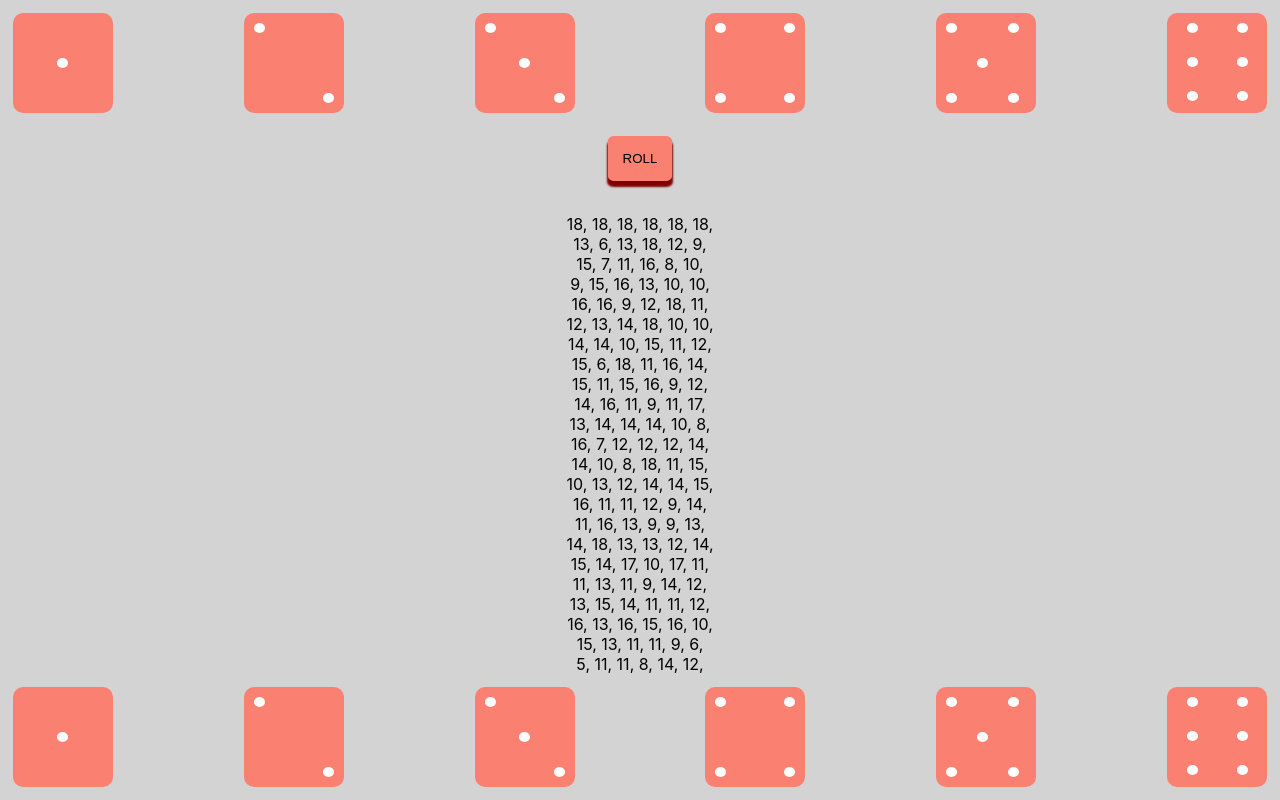
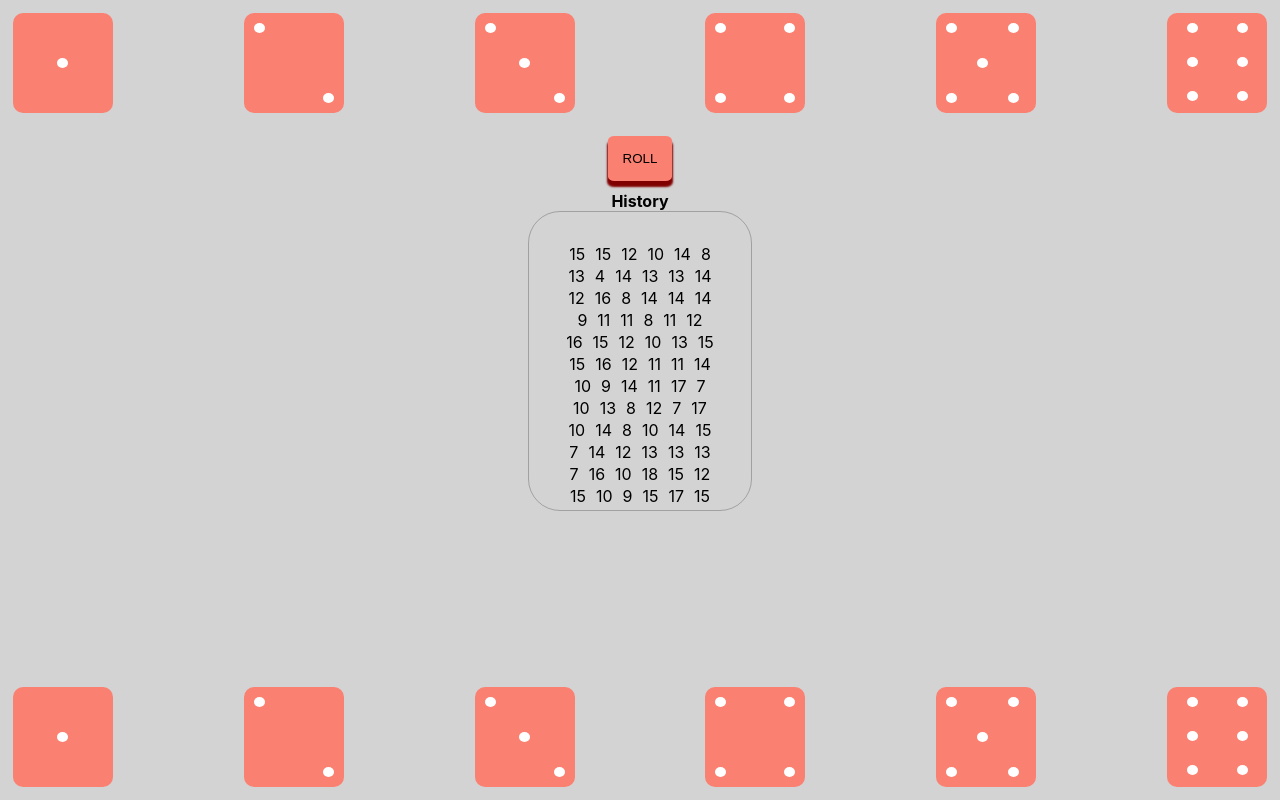
Before and after one commit to mvpaulastar/stat-roll-collection, a React (Create React App) app: page / in a window 1280 px wide. Built offline with nearby package versions, Linux system fonts and the light colour scheme; data requests are answered from the project's data file.

Commit message:
Added scrollable history

```diff
--- a/src/App.css
+++ b/src/App.css
@@ -13,6 +13,7 @@
   box-sizing: border-box;
   background-color: lightgrey;
 }
+
 
 .statDiv{
   margin: 5%;
--- a/src/App.js
+++ b/src/App.js
@@ -38,8 +38,11 @@ function App() {
       <div className="container">
         <div className="statblock">{statBlock.map(statDiv)}</div>
         <button onClick={handleClick}>ROLL</button>
+        <div className>
+          <h4>History</h4>
+          {!isPending && <RollHistory />}
+        </div>
       </div>
-      {!isPending && <RollHistory />}
       <SpinningDice statBlock={statBlock} />
     </div>
   );
--- /dev/null
+++ b/src/components/RollHistory.css
@@ -0,0 +1,65 @@
+.history{
+    max-height: 300px;
+    border: 1px solid rgba(0, 0, 0, 0.24);
+    overflow-x: hidden;
+    overflow-y:auto;
+    display: inline-block;
+    box-sizing: border-box;
+    padding: 30px;
+    -ms-overflow-style: none;  /* IE and Edge */
+    scrollbar-width: none;  /* Firefox */
+    border-radius: 2rem;
+}
+
+.history::-webkit-scrollbar { /*Chrome hide scrollbar but keep functionality*/
+    display: none;
+  }
+
+
+.stat-history{
+    list-style-type: none;
+}
+
+.stat-history li{
+    margin: 2px;
+}
+
+.stat-history li:hover {
+    background: lightblue;
+    cursor: default;
+}
+
+.history{
+    max-height: 300px;
+    border: 1px solid rgba(0, 0, 0, 0.24);
+    overflow-x: hidden;
+    overflow-y:auto;
+    display: inline-block;
+    box-sizing: border-box;
+    padding: 30px;
+    -ms-overflow-style: none;  /* IE and Edge */
+    scrollbar-width: none;  /* Firefox */
+    border-radius: 2rem;
+}
+
+.history::-webkit-scrollbar { /*Chrome hide scrollbar but keep functionality*/
+    display: none;
+  }
+
+
+.stat-history{
+    list-style-type: none;
+}
+
+.stat-history li{
+    margin: 2px;
+}
+
+.stat-history li:hover {
+    background: lightblue;
+    cursor: default;
+}
+
+.stat-history span{
+    padding:5px;
+}
--- a/src/components/RollHistory.js
+++ b/src/components/RollHistory.js
@@ -1,3 +1,4 @@
+import "./RollHistory.css";
 import useFetch from "./useFetch";
 
 const RollHistory = () => {
@@ -28,7 +29,7 @@ function formattedStatBlock(statBlock) {
   return (
     <div>
       {statBlock.map((stat) => (
-        <span>{stat}, </span>
+        <span>{stat}</span>
       ))}
     </div>
   );
--- a/src/data/db.json
+++ b/src/data/db.json
@@ -1,257 +1,158 @@
 {
   "statBlocks": [
     {
-      "id": 1,
       "newStatBlock": [
-        18,
-        18,
-        18,
-        18,
-        18,
-        18
-      ]
+        15,
+        15,
+        12,
+        10,
+        14,
+        8
+      ],
+      "id": 1
     },
     {
       "newStatBlock": [
         13,
-        6,
+        4,
+        14,
         13,
-        18,
-        12,
-        9
+        13,
+        14
       ],
       "id": 2
     },
     {
       "newStatBlock": [
-        15,
-        7,
-        11,
+        12,
         16,
         8,
-        10
+        14,
+        14,
+        14
       ],
       "id": 3
     },
     {
       "newStatBlock": [
         9,
-        15,
-        16,
-        13,
-        10,
-        10
+        11,
+        11,
+        8,
+        11,
+        12
       ],
       "id": 4
     },
     {
       "newStatBlock": [
         16,
-        16,
-        9,
+        15,
         12,
-        18,
-        11
+        10,
+        13,
+        15
       ],
       "id": 5
     },
     {
       "newStatBlock": [
+        15,
+        16,
         12,
-        13,
-        14,
-        18,
-        10,
-        10
+        11,
+        11,
+        14
       ],
       "id": 6
     },
     {
       "newStatBlock": [
+        10,
+        9,
         14,
-        14,
-        10,
-        15,
         11,
-        12
+        17,
+        7
       ],
       "id": 7
     },
     {
       "newStatBlock": [
-        15,
-        6,
-        18,
-        11,
-        16,
-        14
+        10,
+        13,
+        8,
+        12,
+        7,
+        17
       ],
       "id": 8
     },
     {
       "newStatBlock": [
-        15,
-        11,
-        15,
-        16,
-        9,
-        12
+        10,
+        14,
+        8,
+        10,
+        14,
+        15
       ],
       "id": 9
     },
     {
       "newStatBlock": [
+        7,
         14,
-        16,
-        11,
-        9,
-        11,
-        17
+        12,
+        13,
+        13,
+        13
       ],
       "id": 10
     },
     {
       "newStatBlock": [
-        13,
-        14,
-        14,
-        14,
+        7,
+        16,
         10,
-        8
+        18,
+        15,
+        12
       ],
       "id": 11
     },
     {
       "newStatBlock": [
-        16,
-        7,
-        12,
-        12,
-        12,
-        14
+        15,
+        10,
+        9,
+        15,
+        17,
+        15
       ],
       "id": 12
     },
     {
       "newStatBlock": [
-        14,
-        10,
-        8,
-        18,
+        13,
+        12,
+        13,
+        15,
         11,
-        15
+        16
       ],
       "id": 13
     },
     {
       "newStatBlock": [
         10,
-        13,
         12,
+        10,
         14,
-        14,
-        15
+        8,
+        10
       ],
       "id": 14
-    },
-    {
-      "newStatBlock": [
-        16,
-        11,
-        11,
-        12,
-        9,
-        14
-      ],
-      "id": 15
-    },
-    {
-      "newStatBlock": [
-        11,
-        16,
-        13,
-        9,
-        9,
-        13
-      ],
-      "id": 16
-    },
-    {
-      "newStatBlock": [
-        14,
-        18,
-        13,
-        13,
-        12,
-        14
-      ],
-      "id": 17
-    },
-    {
-      "newStatBlock": [
-        15,
-        14,
-        17,
-        10,
-        17,
-        11
-      ],
-      "id": 18
-    },
-    {
-      "newStatBlock": [
-        11,
-        13,
-        11,
-        9,
-        14,
-        12
-      ],
-      "id": 19
-    },
-    {
-      "newStatBlock": [
-        13,
-        15,
-        14,
-        11,
-        11,
-        12
-      ],
-      "id": 20
-    },
-    {
-      "newStatBlock": [
-        16,
-        13,
-        16,
-        15,
-        16,
-        10
-      ],
-      "id": 21
-    },
-    {
-      "newStatBlock": [
-        15,
-        13,
-        11,
-        11,
-        9,
-        6
-      ],
-      "id": 22
-    },
-    {
-      "newStatBlock": [
-        5,
-        11,
-        11,
-        8,
-        14,
-        12
-      ],
-      "id": 23
     }
   ]
 }
```
